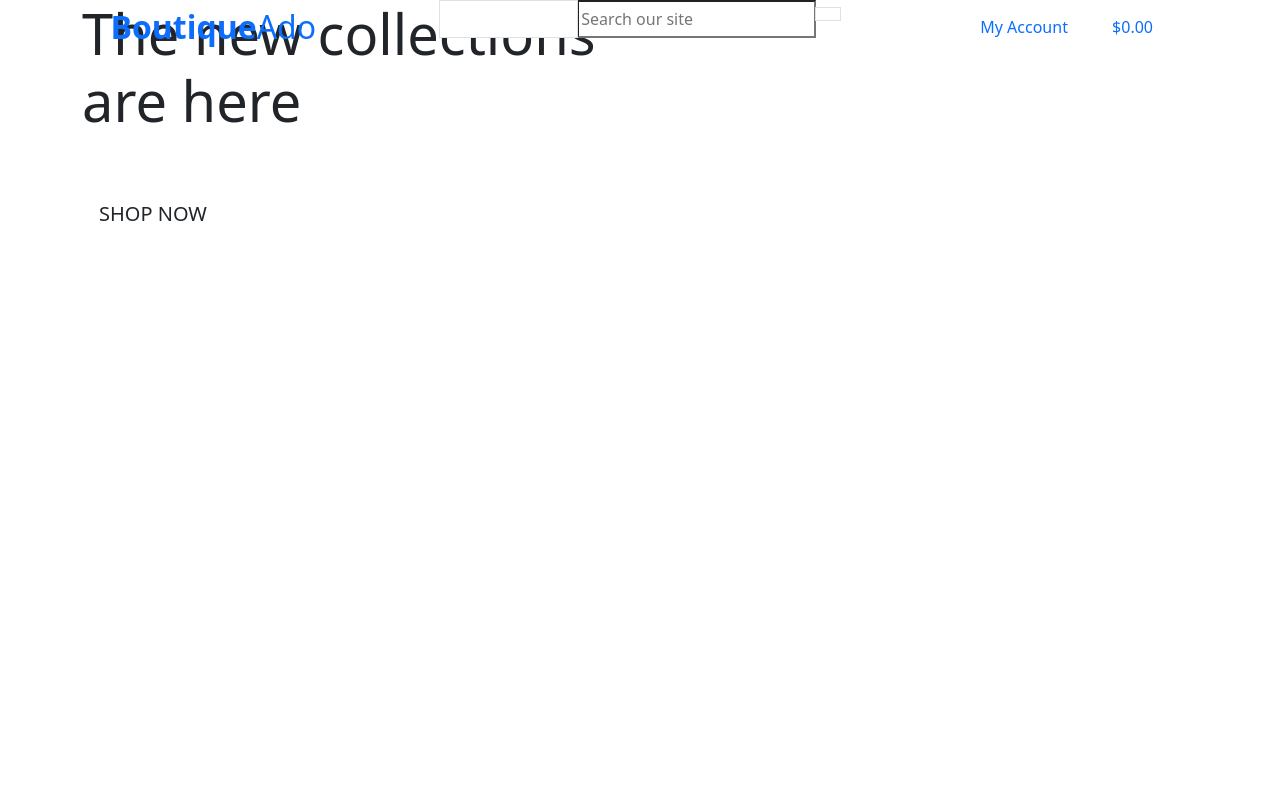
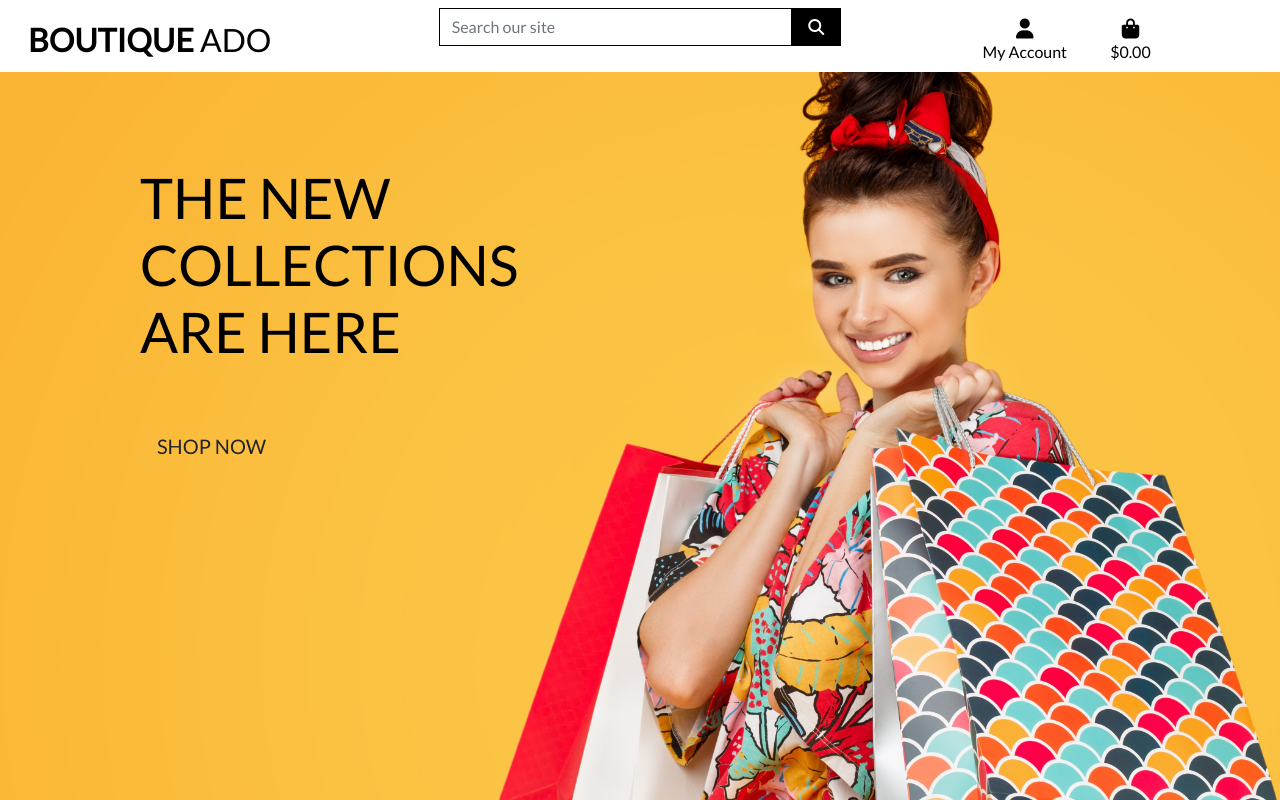
Before and after one commit to manub7/boutique_ado_v1, a Django app: template home/templates/home/index.html in a window 1280 px wide. Run offline with Django 3.2, Linux system fonts and the light colour scheme; the template is opened without the code that fills it, so the values that code supplies are empty; parts of the project's set-up code (start-up, migrations or seed data) failed here and were passed over; some libraries are stand-ins or nearby versions.

Commit message:
Added CSS styling

```diff
--- a/boutique_ado/settings.py
+++ b/boutique_ado/settings.py
@@ -143,3 +143,7 @@ USE_TZ = True
 # https://docs.djangoproject.com/en/3.0/howto/static-files/
 
 STATIC_URL = '/static/'
+STATICFILES_DIRS = (os.path.join(BASE_DIR, 'static'),)
+
+MEDIA_URL = '/media/'
+MEDIA_ROOT = os.path.join(BASE_DIR, 'media')
--- a/boutique_ado/urls.py
+++ b/boutique_ado/urls.py
@@ -15,9 +15,11 @@ Including another URLconf
 """
 from django.contrib import admin
 from django.urls import path, include
+from django.conf import settings
+from django.conf.urls.static import static
 
 urlpatterns = [
     path('admin/', admin.site.urls),
     path('accounts/', include('allauth.urls')),
     path('', include('home.urls')),
-]
+]+ static(settings.MEDIA_URL, document_root=settings.MEDIA_ROOT)
--- /dev/null
+++ b/static/css/base.css
@@ -0,0 +1,81 @@
+html {
+    height:100%;
+}
+
+body {
+    background: url('/media/homepage_background_cropped.jpg') no-repeat center fixed;
+    background-size: cover;
+    height: calc(100vh -164px);
+    color:#555;
+    font-family:'Lato';
+
+}
+/* from Bulma */
+.icon {
+    align-items: center;
+    display: inline-flex;
+    justify-content: center;
+    height: 1.5rem;
+    width: 1.5rem;
+}
+
+.logo-font {
+    text-transform: uppercase;
+}
+
+.main-logo-link {
+    width: fit-content;
+}
+
+.shop-now-button {
+    background: black;
+    color: white;
+    min-width: 260px;
+}
+
+.btn-black {
+    background: black;
+    color: white;
+}
+
+.shop-now-button:hover,
+.shop-now-button:active,
+.shop-now-button:focus,
+.btn-black:hover,
+.btn-black:active,
+.btn-black:focus {
+    background: #222;
+    color: white;
+}
+
+.text-black {
+    color: #000 !important;
+}
+
+.border-black {
+    border: 1px solid black !important;
+}
+
+/* -------------------------------- Media Queries */
+
+/* Slightly larger container on xl screens */
+@media (min-width: 1200px) {
+  .container {
+    max-width: 80%;
+  }
+}
+
+/* fixed top navbar only on medium and up */
+@media (min-width: 992px) {
+    .fixed-top-desktop-only {
+        position: fixed;
+        top: 0;
+        right: 0;
+        left: 0;
+        z-index: 1030;
+    }
+
+    .header-container {
+        padding-top: 164px;
+    }
+}
--- a/templates/base.html
+++ b/templates/base.html
@@ -15,6 +15,8 @@
     <!-- Bootstrap CSS -->
     {%block corecss %}
     <link href="https://cdn.jsdelivr.net/npm/bootstrap@5.0.0-beta1/dist/css/bootstrap.min.css" rel="stylesheet" integrity="sha384-giJF6kkoqNQ00vy+HMDP7azOuL0xtbfIcaT9wjKHr8RbDVddVHyTfAAsrekwKmP1" crossorigin="anonymous">
+    <link href='http://fonts.googleapis.com/css?family=Lato&subset=latin,latin-ext' rel='stylesheet' type='text/css'>
+    <link rel="stylesheet" href="{% static 'css/base.css' %}">
     {% endblock %}
 
     {% block extra_css %}
@@ -22,6 +24,7 @@
 
     {% block corejs %}
     <script src="https://cdn.jsdelivr.net/npm/bootstrap@5.0.0-beta1/dist/js/bootstrap.bundle.min.js" integrity="sha384-ygbV9kiqUc6oa4msXn9868pTtWMgiQaeYH7/t7LECLbyPA2x65Kgf80OJFdroafW" crossorigin="anonymous"></script>
+    <script src="https://kit.fontawesome.com/0c0aa31012.js" crossorigin="anonymous"></script>
     {% endblock %}
 
     {% block extra_js %}
@@ -32,16 +35,16 @@
   </head>
   <body>
     <header class= "container-fluid fixed-top">
-        <div class="row">
+        <div id='topnav' class="row bg-white pt-lg-2 d-none d-lg-flex">
             <div class="col-12 col-lg-4 my-auto py-1 py-lg-0 text-center text-lg-left">
                 <a href="{% url 'home' %}" class = 'nav-link main-logo-link'>
-                    <h2 class="logo-font text-black my-0"><strong>Boutique</strong>Ado</h2>
+                    <h2 class="logo-font text-black my-0"><strong>Boutique</strong> Ado</h2>
                 </a>
             </div>
             <div class="col-12 col-lg-4 py-1 py-lg-0">
                 <form method ="GET" action=''>
                     <div class="input-group w-100">
-                        <input class= 'form-control border border-black rounded-0' type="text"><input type="text" name='q' placeholder="Search our site">
+                        <input class= 'form-control border border-black rounded-0' type="text" type="text" name='q' placeholder="Search our site">
                         <div class="input-group-append">
                             <button class="formcontrol btn btn-black border border-black rounded-0" type="submit" >
                                 <span class="icon">
```
Also changed, not shown: media/homepage_background_cropped.jpg (added).
